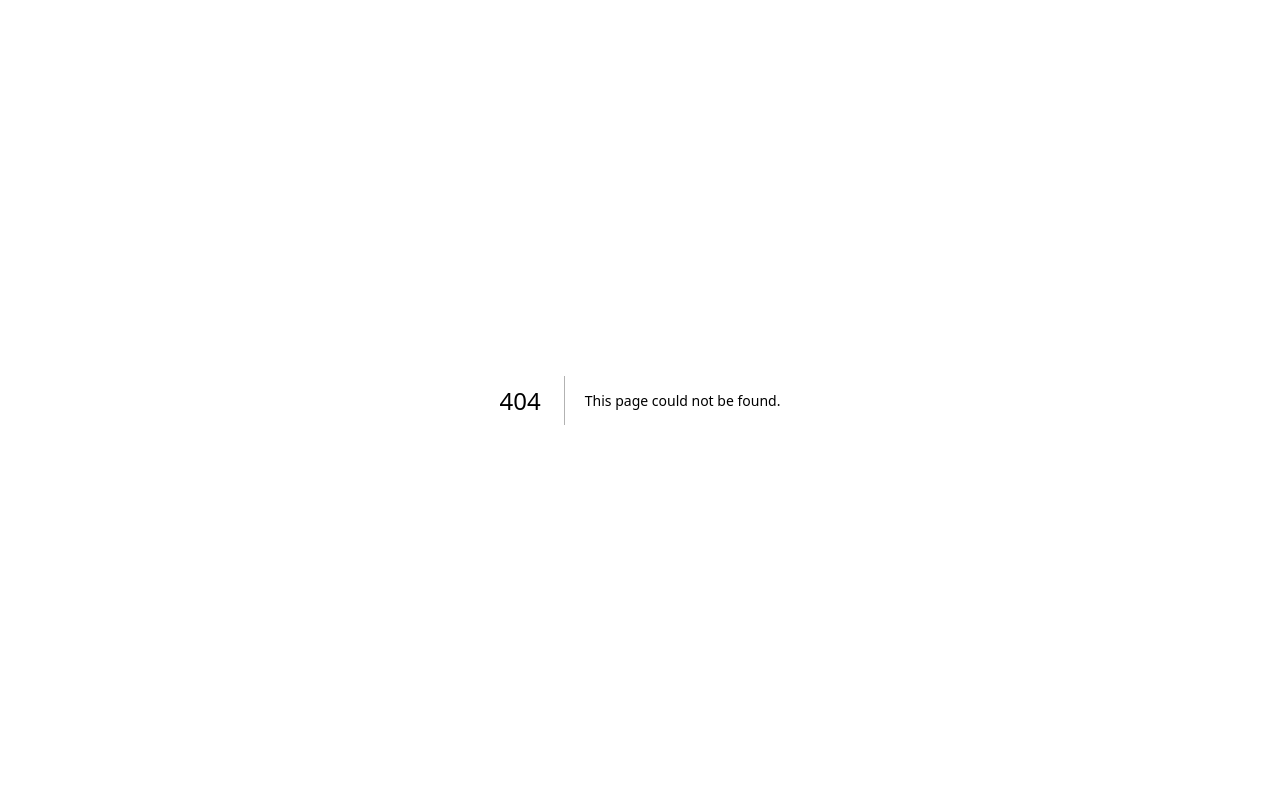
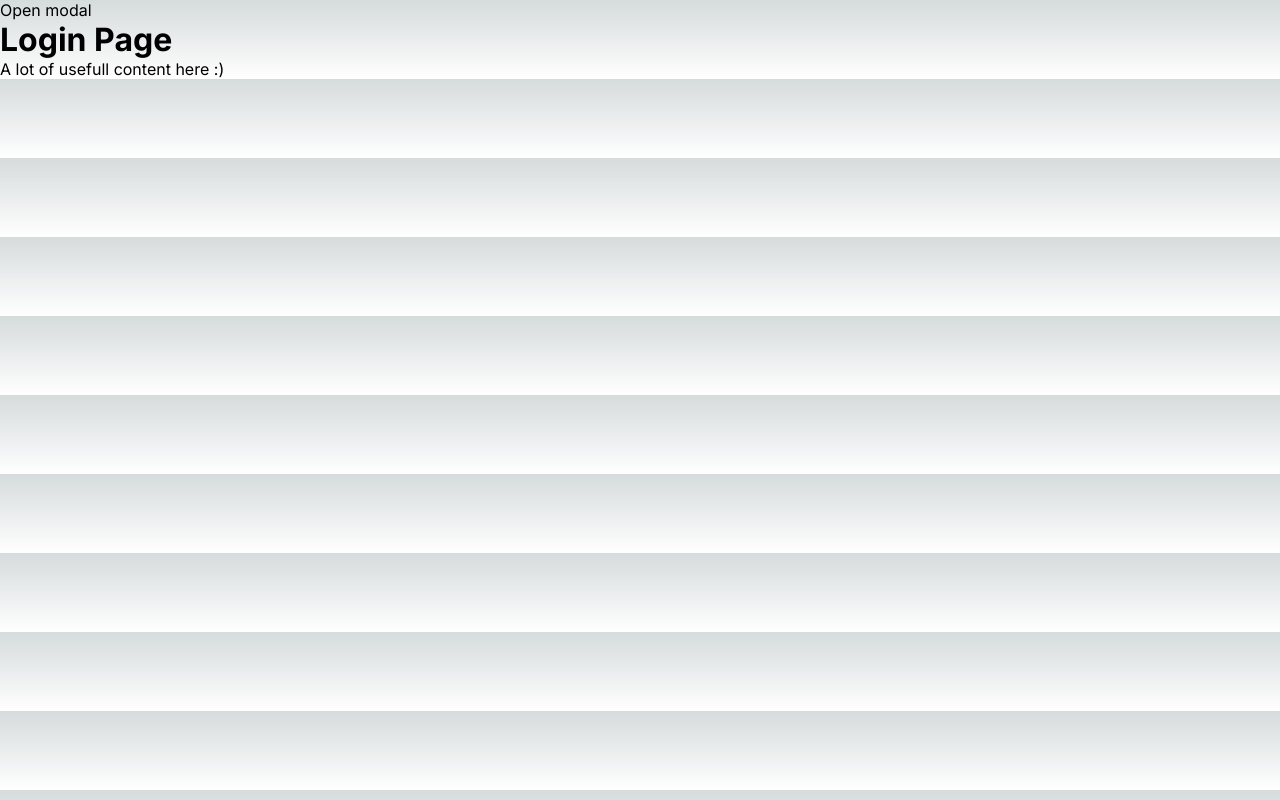
Before and after one commit to pedrocardoz0/next-otel-collector, a Next.js app: page /login in a window 1280 px wide. Before the commit this address had no page. Built offline with nearby package versions, Linux system fonts and the light colour scheme.

Commit message:
feat(modal): include moda;

```diff
--- /dev/null
+++ b/src/app/@auth/[...catchAll]/page.tsx
@@ -0,0 +1,3 @@
+export default function CatchAll() {
+    return null
+}
--- /dev/null
+++ b/src/app/@auth/default.tsx
@@ -0,0 +1,3 @@
+export default function AuthDefault() {
+    return null
+}
--- /dev/null
+++ b/src/app/components/Login.tsx
@@ -0,0 +1,8 @@
+export default function Login() {
+    return (
+        <div>
+            <h1>Login Page</h1>
+            <p>A lot of usefull content here :)</p>
+        </div>
+    )
+}
--- a/src/app/layout.tsx
+++ b/src/app/layout.tsx
@@ -1,5 +1,6 @@
 import type { Metadata } from "next";
 import { Inter } from "next/font/google";
+import Link from 'next/link'
 import "./globals.css";
 
 const inter = Inter({ subsets: ["latin"] });
@@ -11,12 +12,18 @@ export const metadata: Metadata = {
 
 export default function RootLayout({
   children,
+  auth
 }: Readonly<{
   children: React.ReactNode;
+  auth: React.ReactNode;
 }>) {
   return (
     <html lang="en">
       <body className={inter.className}>
+        <nav>
+          <Link href="/login">Open modal</Link>
+        </nav>
+        {auth}
         {children}
       </body>
     </html>
--- /dev/null
+++ b/src/app/login/page.tsx
@@ -0,0 +1,7 @@
+import Login from '@/app/components/Login'
+
+export default function LoginPage() {
+    return (
+        <Login />
+    )
+}
```
Also changed, not shown: src/app/@auth/(.)login/error.tsx (added, +9 -0 lines), src/app/@auth/(.)login/loading.tsx (added, +7 -0 lines), src/app/@auth/(.)login/page.tsx (added, +11 -0 lines), src/app/components/Modal.tsx (added, +13 -0 lines).
